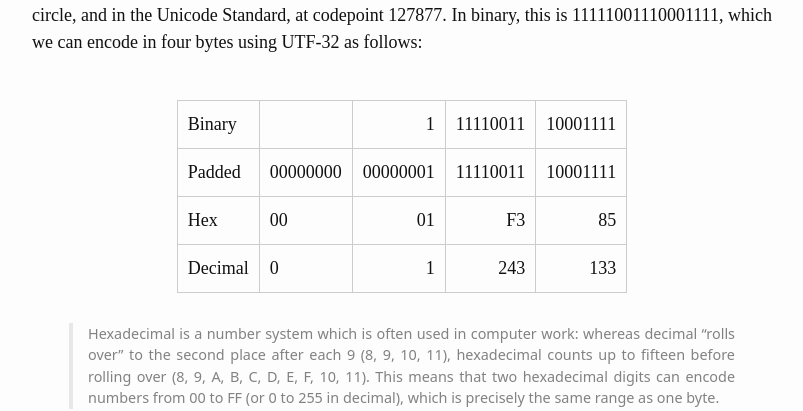
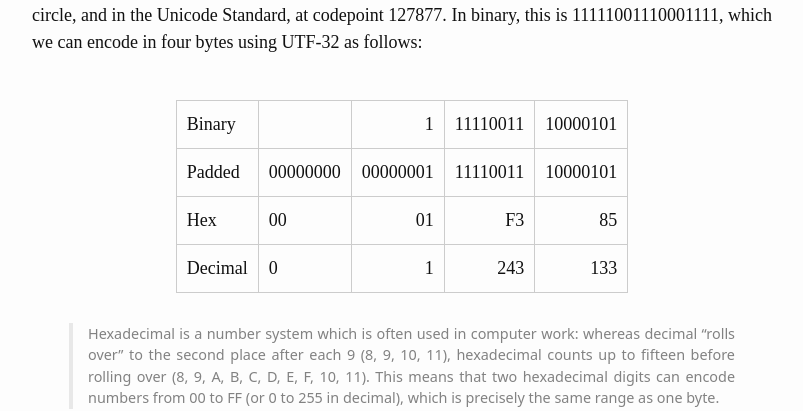
Before and after one commit to simoncozens/fonts-and-layout, a Jekyll site: the page built from unicode.md, in a window 1280 px wide and 900 px high, scrolled down 4546 px. Shown: the part 146-557 px from the top of the window, without its empty margins (238-1041 px from the left). Built offline with Jekyll 4.4.1, drawn with Linux system fonts in a browser that asks for light colours; formulas are drawn with MathJax 3.

Commit message:
Bug found. I ruined Christmas.

```diff
--- a/unicode.md
+++ b/unicode.md
@@ -64,8 +64,8 @@ For example, the character 🎅 (FATHER CHRISTMAS) lives in Finland, just inside
 |---
 | |
 |-------|--------|--------:|--------:|--------:|
-|Binary |         |       1|11110011|10001111|
-|Padded | 00000000|00000001|11110011|10001111|
+|Binary |         |       1|11110011|10000101|
+|Padded | 00000000|00000001|11110011|10000101|
 |Hex    |       00|      01|      F3|      85|
 |Decimal|        0|       1|     243|     133|
 |-------|--------|--------|--------|--------|
```
Also changed, not shown: index.html (+9 -7 lines).
